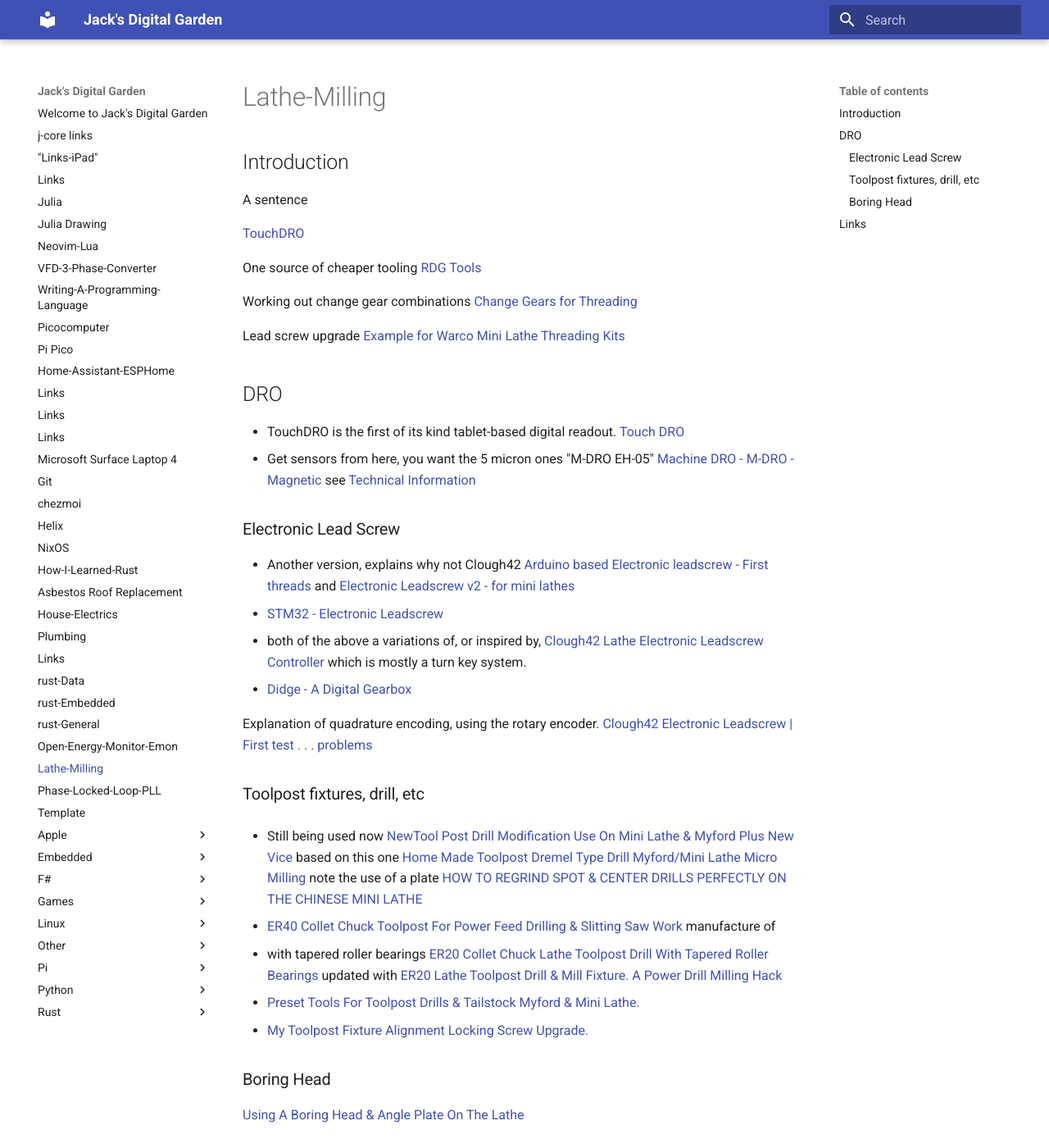
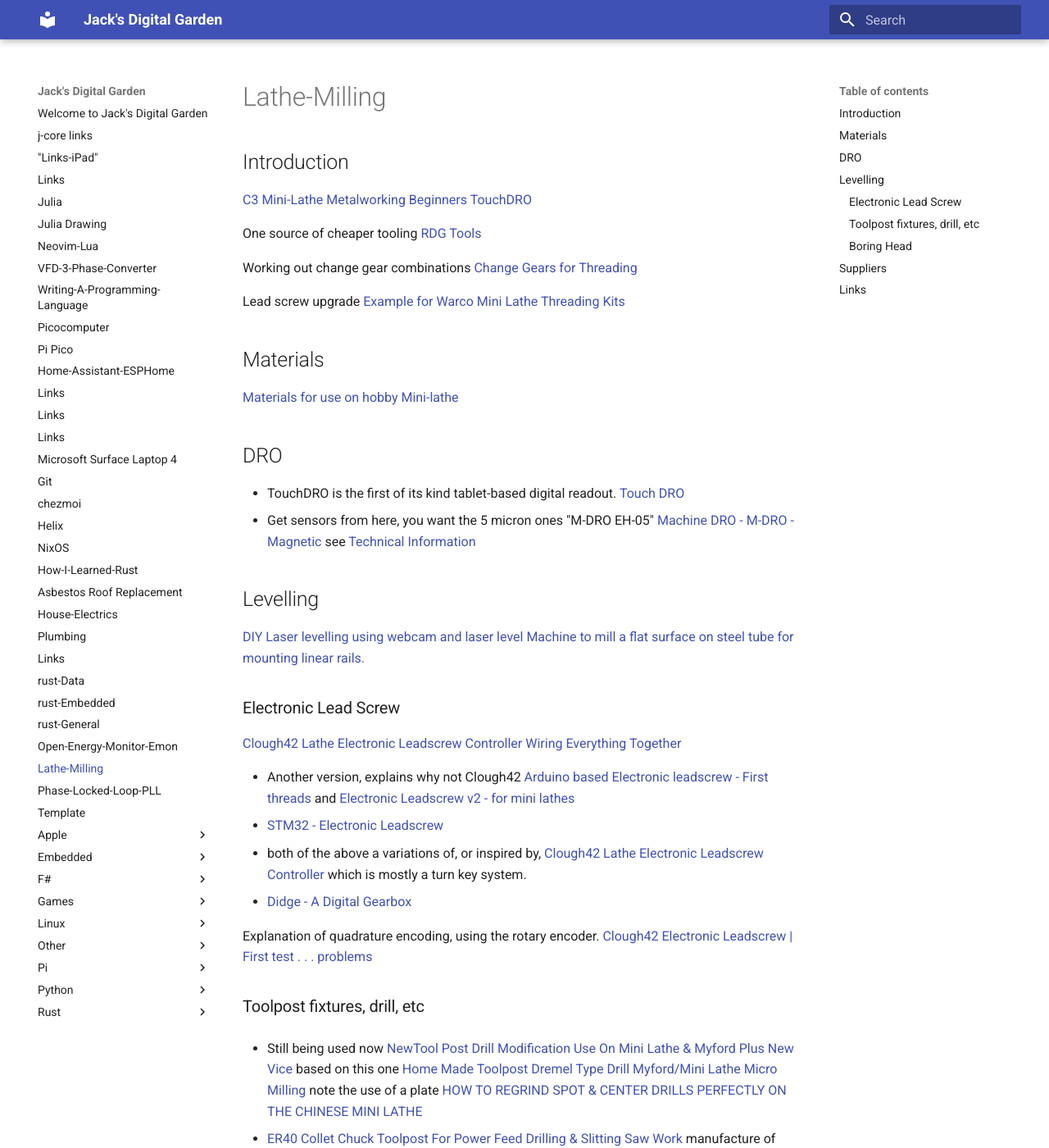
Before and after one commit to jchidley/mkdocs-material-test, an MkDocs documentation site: the page built from docs/2024-08-04-Lathe-Milling.md, in a window 1280 px wide and 1400 px high. Shown: the whole window at 82% size. Built offline with MkDocs 1.6.1 and Material for MkDocs 9.7.7, drawn with Linux system fonts in a browser that asks for light colours; some of the changed text lies outside the part shown.

Commit message:
Materials and suppliers, levelling, electronic lead screw

```diff
--- a/docs/2024-08-04-Lathe-Milling.md
+++ b/docs/2024-08-04-Lathe-Milling.md
@@ -8,8 +8,7 @@
 
 ## Introduction
 
-A sentence
-
+[C3 Mini-Lathe Metalworking Beginners](http://www.mini-lathe.org.uk/)
 [TouchDRO](https://www.touchdro.com/)
 
 One source of cheaper tooling [RDG Tools](https://www.rdgtools.co.uk/)
@@ -18,12 +17,24 @@
 
 Lead screw upgrade [Example for Warco Mini Lathe Threading Kits](https://www.warco.co.uk/mini-lathe-accessories/303107-mini-lathe-threading-convert-thread-screw-cutting-lathes.html#/720-type-imperial)
 
+## Materials
+
+[Materials for use on hobby Mini-lathe](http://www.mini-lathe.org.uk/mini_lathe_materials.shtml)
+
 ## DRO
 
 * TouchDRO is the first of its kind tablet-based digital readout. [Touch DRO](https://www.touchdro.com/)
 * Get sensors from here, you want the 5 micron ones "M-DRO EH-05" [Machine DRO - M-DRO - Magnetic](https://www.machine-dro.co.uk/digital-readouts-display-and-encoders/linear-encoders/m-dro-magnetic) see [Technical Information](https://www.machine-dro.co.uk/media/downloads/dro-eh-05-encoder_techincal.pdf)
 
+## Levelling
+
+[DIY Laser levelling using webcam and laser level](https://www.mycncuk.com/threads/12966-DIY-Laser-levelling-using-webcam-and-laser-level/page32)
+[Machine to mill a flat surface on steel tube for mounting linear rails.](https://grabcad.com/library/machine-to-mill-a-flat-surface-on-steel-tube-for-mounting-linear-rails-1)
+
 ### Electronic Lead Screw
+
+[Clough42 Lathe Electronic Leadscrew Controller](https://github.com/clough42/electronic-leadscrew)
+[Wiring Everything Together](https://github.com/clough42/electronic-leadscrew/wiki/Wiring-Everything-Together)
 
 * Another version, explains why not Clough42 [Arduino based Electronic leadscrew - First threads](https://www.youtube.com/watch?v=dRzuYhGitEk) and [Electronic Leadscrew v2 - for mini lathes](https://www.youtube.com/watch?v=g6xE1vrWuu8)
 * [STM32 - Electronic Leadscrew](https://github.com/hobbymachinist/els?tab=readme-ov-file)
@@ -46,6 +57,15 @@
 
 [Using A Boring Head & Angle Plate On The Lathe](https://youtu.be/fFYlVYdyeLM?si=oLOmSz9QCx-xam0m)
 
+## Suppliers
+
+Cheap plastics (Acetal) [Sheet Plastics](https://www.sheetplastics.co.uk/natural-white-acetal-rod-various-sizes)
+
+Smaller but well stocked [Chronos](https://www.chronos.ltd.uk/)
+Good selection [RDG Tools](https://www.rdgtools.co.uk/index.html)
+Massive selection [Cromwell](https://www.cromwell.co.uk/basket)
+
+UK Supplier of DRO [Machine-DRO](https://www.machine-dro.co.uk/digital-readouts-display-and-encoders/linear-encoders/all-linear-encoders/m-dro-ehm-series-mini-head-with-160mm-6-1-4-inch-reading-length-magnetic-tape-encoder)
 
 ## Links
 
```
